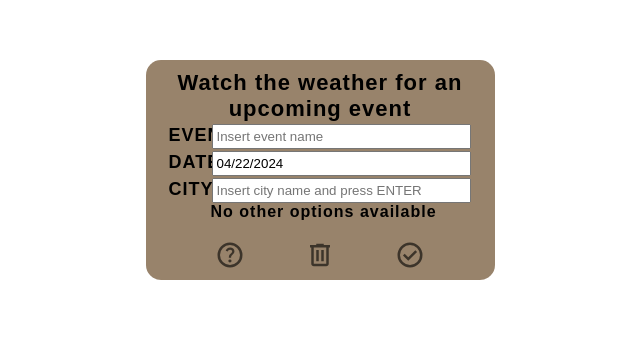
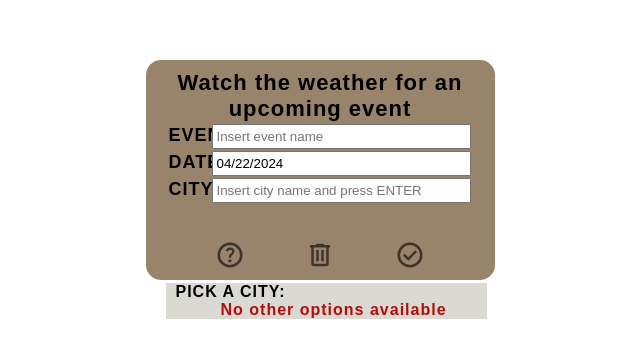
Before and after one commit to vvaneli/ga-react-api-app, a React (Vite) app in the folder weather-widget/: page /create-event in a window 1280 px wide. Shown: the part 230-588 px from the top of the page, without its empty margins (320-960 px from the left). Built offline with nearby package versions, Linux system fonts and the light colour scheme; a web font is replaced by a local one.

Commit message:
update css progress

```diff
--- a/weather-widget/src/pages/CreateEvent.jsx
+++ b/weather-widget/src/pages/CreateEvent.jsx
@@ -109,6 +109,7 @@ export default function CreateEvent() {
         // onKeyDown={handleSelect}
         />
         <br />
+        <div className="notifications">
         {/* if location comes back with more than one result have drop down menu */}
         {options.length > 1 ?
           options.map(option => {
@@ -124,6 +125,7 @@ export default function CreateEvent() {
             :
             <p class='errorMsg'>No other options available</p>
         }
+        </div>
       </form>
       <div className="formBtn">
         <Link to={'/'}>
--- a/weather-widget/src/styles/main.scss
+++ b/weather-widget/src/styles/main.scss
@@ -3,6 +3,7 @@
 $widgetWidth: 349px;
 $widgetHeight: 220px;
 $colourText1: rgb(63, 55, 63);
+$colorTextError: rgb(181, 12, 12);
 $colourSticker: rgb(218, 218, 211);
 $colourSticker2: rebeccapurple;
 $colourSticker3: sandybrown;
@@ -247,3 +248,26 @@ input {
 .errorMsg, .cityOption {
   margin-left: 45px;
 }
+
+.notifications {
+  min-width: calc($widgetWidth - 40px);
+position: absolute;
+background: $colourSticker;
+margin-top: calc(($widgetHeight / 2) - 30px);
+padding-right: 40px;
+padding-left: 10px;
+box-sizing: border-box;
+}
+
+.cityOption {
+  border-bottom: 1px dotted $colourWidgetBack;
+  padding: 5px;
+}
+
+.notifications::before {
+  content: ' PICK A CITY:';
+}
+
+.errorMsg {
+  color: $colorTextError;
+}
```
Also changed, not shown: weather-widget/src/icons/frame-back.jpg (added).
